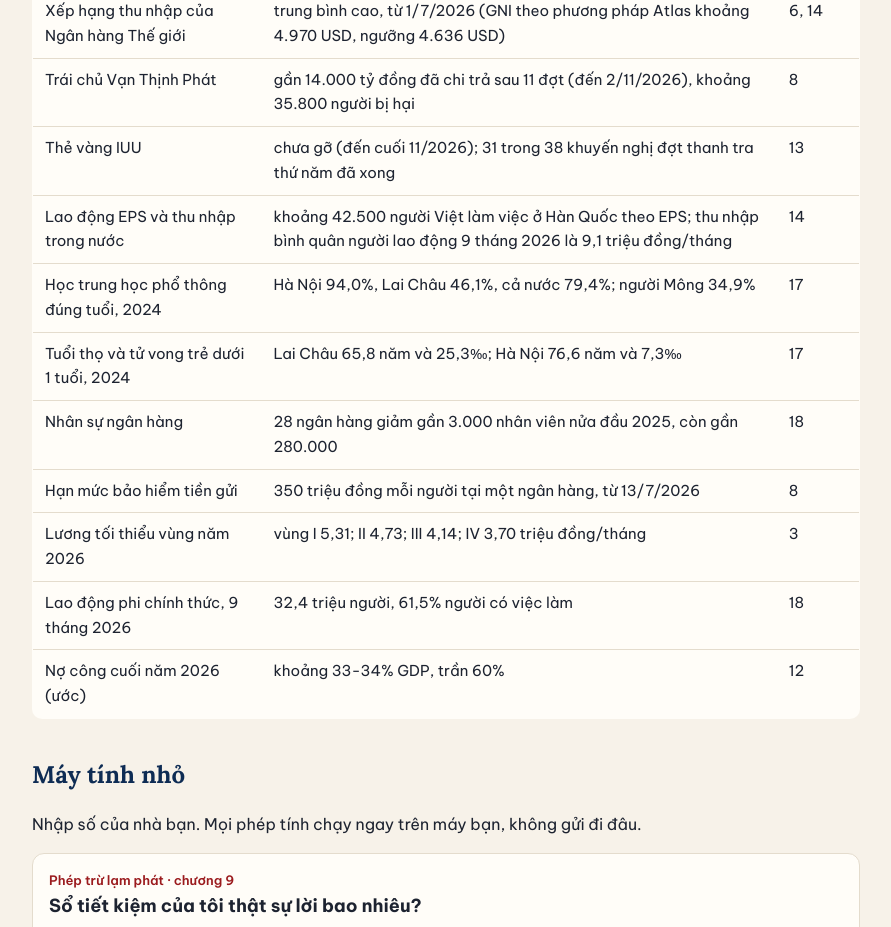
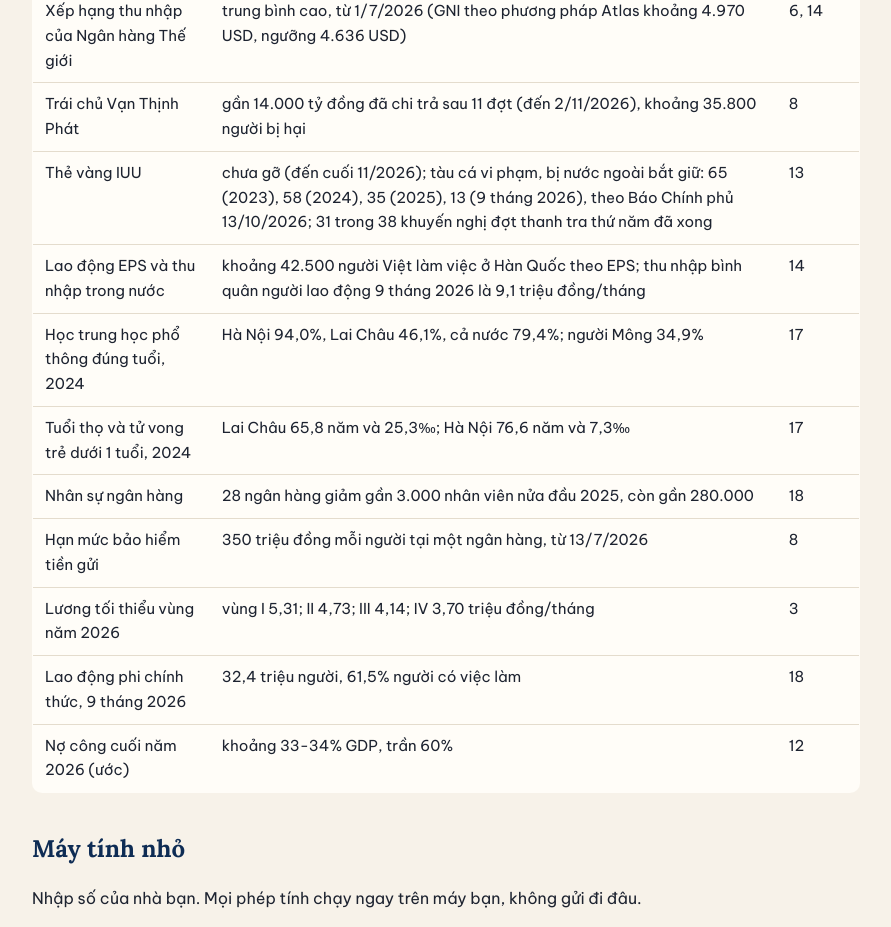
Before and after one commit to dongkien/buasang, a plain HTML site: page index.html in a window 1280 px wide. Shown: the part 5897-6824 px from the top of the page, without its empty margins (194-1085 px from the left). Drawn offline with Linux system fonts and the light colour scheme.

Commit message:
Đưa lại chuỗi số tàu cá bị bắt (đã đối nguồn Báo Chính phủ)
Co-Authored-By: Claude Opus 5.5 <noreply@anthropic.com>
Claude-Session: https://claude.ai/code/session_01TDKnTNa96mYkBfLXUCgYQt

```diff
--- a/index.html
+++ b/index.html
@@ -212,7 +212,7 @@ a{color:var(--navy)}
       <tr><td>Thu nhập bình quân đầu người của hộ gia đình năm 2025</td><td>khoảng 6 triệu đồng/tháng</td><td>6</td></tr>
       <tr><td>Xếp hạng thu nhập của Ngân hàng Thế giới</td><td>trung bình cao, từ 1/7/2026 (GNI theo phương pháp Atlas khoảng 4.970 USD, ngưỡng 4.636 USD)</td><td>6, 14</td></tr>
       <tr><td>Trái chủ Vạn Thịnh Phát</td><td>gần 14.000 tỷ đồng đã chi trả sau 11 đợt (đến 2/11/2026), khoảng 35.800 người bị hại</td><td>8</td></tr>
-      <tr><td>Thẻ vàng IUU</td><td>chưa gỡ (đến cuối 11/2026); 31 trong 38 khuyến nghị đợt thanh tra thứ năm đã xong</td><td>13</td></tr>
+      <tr><td>Thẻ vàng IUU</td><td>chưa gỡ (đến cuối 11/2026); tàu cá vi phạm, bị nước ngoài bắt giữ: 65 (2023), 58 (2024), 35 (2025), 13 (9 tháng 2026), theo Báo Chính phủ 13/10/2026; 31 trong 38 khuyến nghị đợt thanh tra thứ năm đã xong</td><td>13</td></tr>
       <tr><td>Lao động EPS và thu nhập trong nước</td><td>khoảng 42.500 người Việt làm việc ở Hàn Quốc theo EPS; thu nhập bình quân người lao động 9 tháng 2026 là 9,1 triệu đồng/tháng</td><td>14</td></tr>
       <tr><td>Học trung học phổ thông đúng tuổi, 2024</td><td>Hà Nội 94,0%, Lai Châu 46,1%, cả nước 79,4%; người Mông 34,9%</td><td>17</td></tr>
       <tr><td>Tuổi thọ và tử vong trẻ dưới 1 tuổi, 2024</td><td>Lai Châu 65,8 năm và 25,3‰; Hà Nội 76,6 năm và 7,3‰</td><td>17</td></tr>
```
